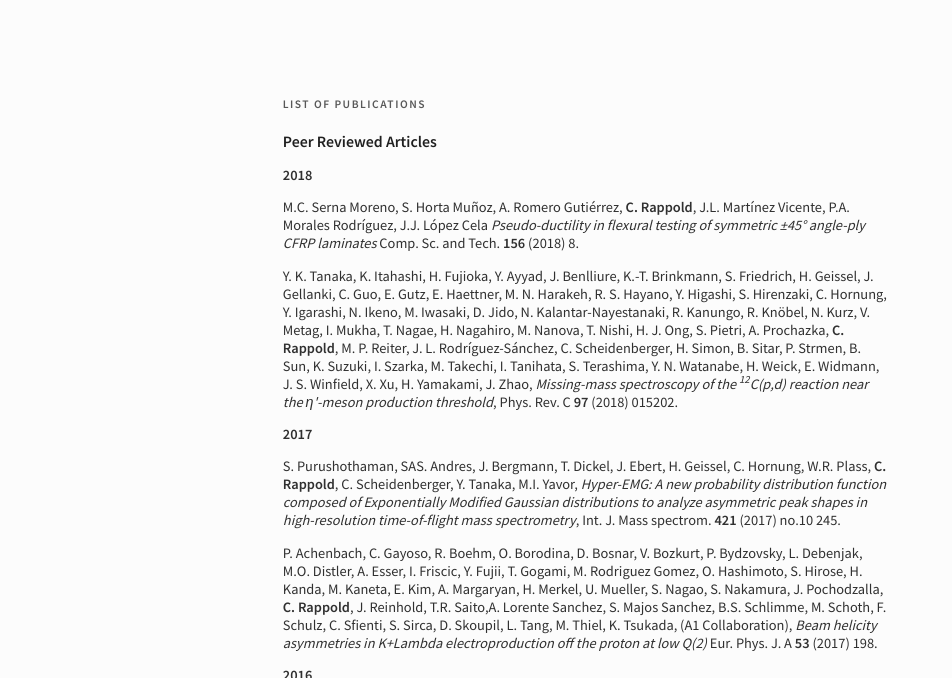
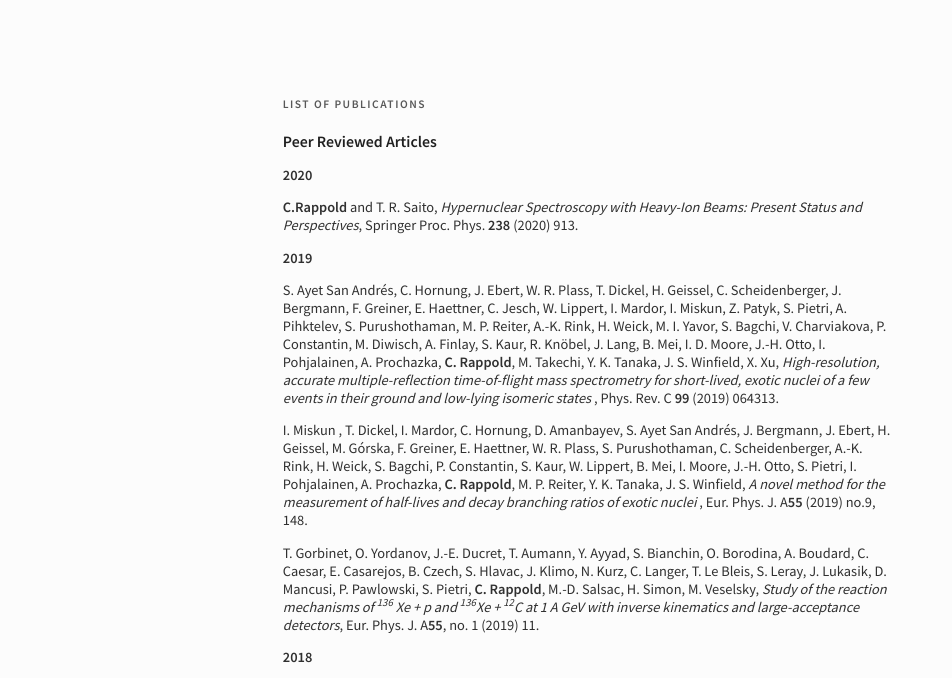
Before and after one commit to ChristopheRappold/christopherappold.github.io, a plain HTML site: page publications.html in a window 1280 px wide. Shown: the part 255-933 px from the top of the page, without its empty margins (0-952 px from the left). Drawn offline with Linux system fonts and the light colour scheme; files whose address does not match are found by name.

Commit message:
Update publication list

```diff
--- a/publications.html
+++ b/publications.html
@@ -82,10 +82,34 @@
 
 
 <p>
-<span  CLASS="textbf">2018</span>
+  <span  CLASS="textbf">2020</span>
+
+  <p>
+
+<span class="textbf"> C.Rappold </span> and T. R. Saito, <span class="textit">Hypernuclear Spectroscopy with Heavy-Ion Beams: Present Status and Perspectives</span>, Springer Proc. Phys.  <span class="textbf">238</span> (2020) 913.
+
+
 
 <p>
-M.C. Serna Moreno, S. Horta Mu&#241;oz, A. Romero Guti&#233;rrez, <span  CLASS="textbf">C. Rappold</span>, J.L. Mart&#237;nez Vicente, P.A. Morales Rodr&#237;guez, J.J. L&#243;pez Cela <span  CLASS="textit">Pseudo-ductility in flexural testing of symmetric &#177;45&#176; angle-ply CFRP laminates</span> Comp. Sc. and Tech. <span  CLASS="textbf">156</span> (2018) 8.
+
+  <span  CLASS="textbf">2019</span>
+
+<p>
+S. Ayet San Andr&#233;s, C. Hornung, J. Ebert, W. R. Plass, T. Dickel, H. Geissel, C. Scheidenberger, J. Bergmann, F. Greiner, E. Haettner, C. Jesch, W. Lippert, I. Mardor, I. Miskun, Z. Patyk, S. Pietri, A. Pihktelev, S. Purushothaman, M. P. Reiter, A.-K. Rink, H. Weick, M. I. Yavor, S. Bagchi, V. Charviakova, P. Constantin, M. Diwisch, A. Finlay, S. Kaur, R. Kn&#246;bel, J. Lang, B. Mei, I. D. Moore, J.-H. Otto, I. Pohjalainen, A. Prochazka, <span
+class="textbf">C. Rappold</span>, M. Takechi, Y. K. Tanaka, J. S. Winfield, X. Xu, <span
+class="textit">High-resolution, accurate multiple-reflection time-of-flight mass spectrometry for short-lived, exotic nuclei of a few events in their ground and low-lying isomeric states </span>, Phys. Rev. C <span class="textbf">99 </span>(2019) 064313.
+
+<p>
+I. Miskun , T. Dickel, I. Mardor, C. Hornung, D. Amanbayev, S. Ayet San Andr&#233;s, J. Bergmann, J. Ebert, H. Geissel, M. G&#243;rska, F. Greiner, E. Haettner, W. R. Plass, S. Purushothaman, C. Scheidenberger, A.-K. Rink, H. Weick, S. Bagchi, P. Constantin, S.  Kaur,  W.  Lippert,  B.  Mei,  I.  Moore,  J.-H.  Otto,  S.  Pietri,  I.  Pohjalainen,  A. Prochazka, <span class="textbf">C. Rappold</span>, M. P. Reiter, Y. K. Tanaka, J. S. Winfield,  <span class="textit">A novel method for the measurement of half-lives and decay branching ratios of exotic nuclei </span>, Eur. Phys. J. A<span class="textbf">55 </span>(2019) no.9, 148.
+
+<p>
+T.  Gorbinet,  O.  Yordanov,  J.-E.  Ducret,  T.  Aumann,  Y.  Ayyad,  S.  Bianchin,  O. Borodina, A. Boudard, C. Caesar, E. Casarejos, B. Czech, S. Hlavac, J. Klimo, N. Kurz, C. Langer, T. Le Bleis, S. Leray, J. Lukasik, D. Mancusi, P. Pawlowski, S. Pietri, <span class="textbf">C. Rappold</span>, M.-D. Salsac, H. Simon, M. Veselsky, <span class="textit">Study of the reaction mechanisms of <sup>136</sup> Xe + p and <sup>136</sup>Xe + <sup>12</sup>C at 1 A GeV with inverse kinematics and large-acceptance detectors</span>, Eur. Phys. J. A<span class="textbf">55</span>, no. 1 (2019) 11.
+<p>
+
+  <span  CLASS="textbf">2018</span>
+
+<p>
+M.C. Serna Moreno, S. Horta Mu&#241;oz, A. Romero Guti&#233;rrez, <span  CLASS="textbf">C. Rappold</span>, J.L. Mart&#237;nez Vicente, P.A. Morales Rodr&#237;guez, J.J. L&#243;pez Cela <span  CLASS="textit">Pseudo-ductility in flexural testing of symmetric &#177;45&#176; angle-ply CFRP laminates</span>, Comp. Sc. and Tech. <span  CLASS="textbf">156</span> (2018) 8.
 
 <p>
 Y. K. Tanaka, K. Itahashi, H. Fujioka, Y. Ayyad, J. Benlliure, K.-T. Brinkmann, S. Friedrich, H. Geissel, J.
```
